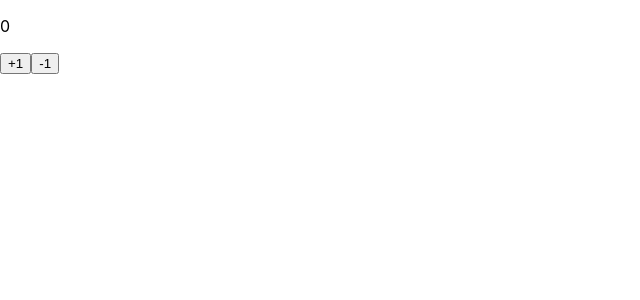
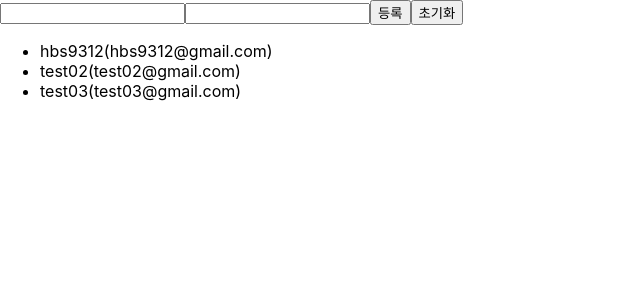
Before and after one commit to kimtaeung020322/KTU, a React (Create React App) app in the folder learn-react/: page / in a window 1280 px wide. Shown: the top 300 px of the page, without its empty margins (0-640 px from the left). Built offline with nearby package versions, Linux system fonts and the light colour scheme.

Commit message:
20230126_KTU

```diff
--- /dev/null
+++ b/learn-react/src/Components/UserList.jsx
@@ -0,0 +1,40 @@
+import { useRef, useState } from "react";
+import UserCreate from "./userCreate";
+
+const initialState = [
+  { id: 1, name: "hbs9312", email: "hbs9312@gmail.com" },
+  { id: 2, name: "test02", email: "test02@gmail.com" },
+  { id: 3, name: "test03", email: "test03@gmail.com" },
+];
+
+function UserList(name, email) {
+  const [userList, setUserList] = useState(initialState);
+
+  // 렌더링과 별개로 유지되는 변수
+  const nexId = useRef(4);
+
+  const handeleSubmit = (name, email) => {
+    // 스프레드(펼침) 연산자를 이용한 방법
+    // setUserList([
+    //   ...userList,
+    //   { id: 4, name: username, email: email },
+    // ]);
+    // Array.prototype.concat : 인자로 전달된 요소나 배열을 기존 배열에 합쳐서 새로운 배열을 반환
+    setUserList(userList.concat({ id: nexId.current++, name, email })); // 후위연산자를 이용해서 값을 사용 후 증가
+  };
+
+  return (
+    <div>
+      <UserCreate onChange={handeleSubmit} />
+      <ul>
+        {/* 배열을 렌더링할 때 key값에 고유한 값을 전달해야 한다. */}
+        {userList.map((user) => (
+          <li key={user.id}>
+            {user.name}({user.email})
+          </li>
+        ))}
+      </ul>
+    </div>
+  );
+}
+export default UserList;
--- /dev/null
+++ b/learn-react/src/Components/userCreate.jsx
@@ -0,0 +1,34 @@
+import { useState } from "react";
+
+const initialinputs = {
+  email: "",
+  name: "",
+};
+
+function UserCreate({ onChange }) {
+  const [inputs, setInputs] = useState(initialinputs);
+  const { email, name } = inputs;
+  const handkeInputs = (e) => {
+    const { name, value } = e.target;
+    setInputs({ ...inputs, [name]: value });
+  };
+
+  const handleReset = () => {
+    setInputs(initialinputs);
+  };
+
+  const handleSubmit = () => {
+    onChange(name, email);
+    handleReset();
+  };
+  return (
+    <div>
+      <input onChange={handkeInputs} name="name" type="text" value={name} />
+      <input onChange={handkeInputs} name="email" type="text" value={email} />
+      <button onClick={handleSubmit}>등록</button>
+      <button onClick={handleReset}>초기화</button>
+    </div>
+  );
+}
+
+export default UserCreate;
--- a/learn-react/src/index.js
+++ b/learn-react/src/index.js
@@ -1,18 +1,10 @@
 import React from "react";
 import ReactDOM from "react-dom/client";
 import "./index.css";
-import App from "./App";
 import reportWebVitals from "./reportWebVitals";
-import Counter from "./Components/Counter";
+import UserList from "./Components/UserList";
 
 const root = ReactDOM.createRoot(document.getElementById("root"));
-root.render(
-  // <React.StrictMode>
-  <Counter />
-  // </React.StrictMode>
-);
+root.render(<UserList />);
 
-// If you want to start measuring performance in your app, pass a function
-// to log results (for example: reportWebVitals(console.log))
-// or send to an analytics endpoint. Learn more: https://bit.ly/CRA-vitals
 reportWebVitals();
```
Also changed, not shown: learn-react/src/Components/InputText.jsx (added, +51 -0 lines).
